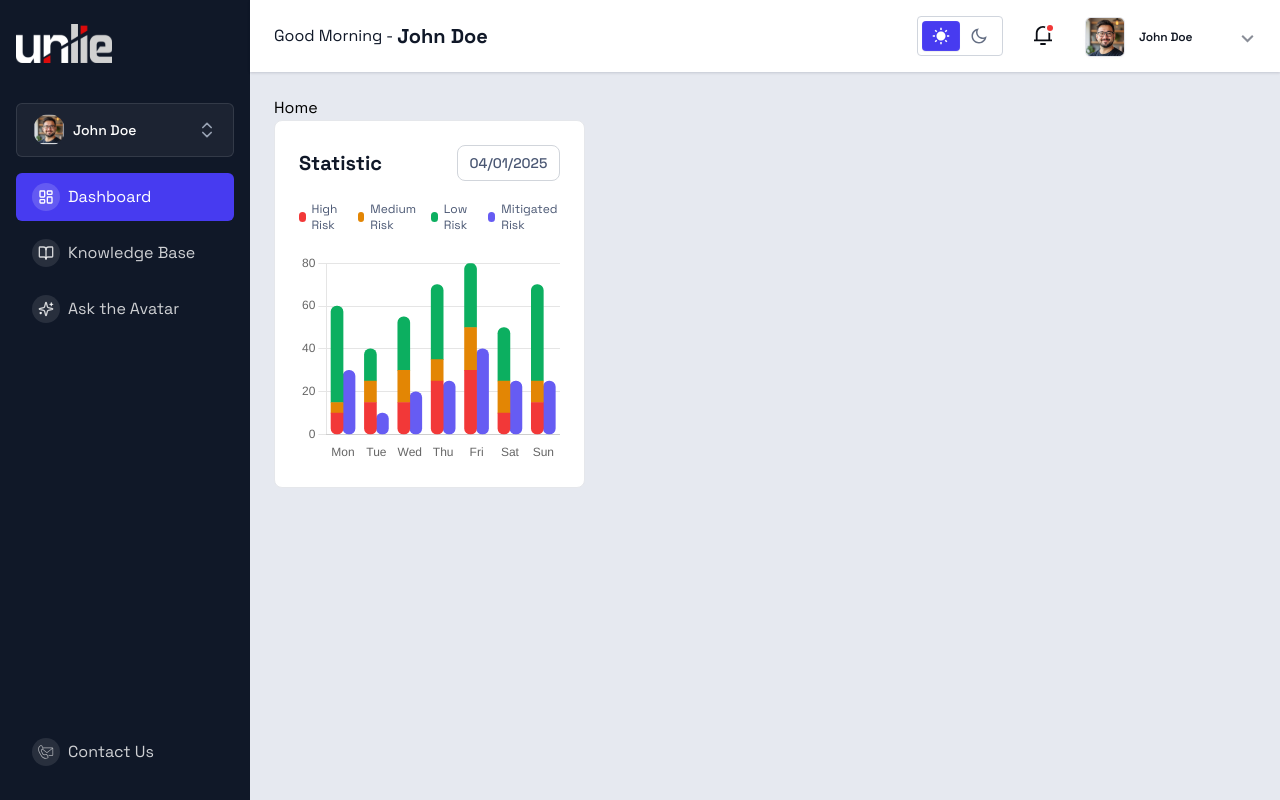
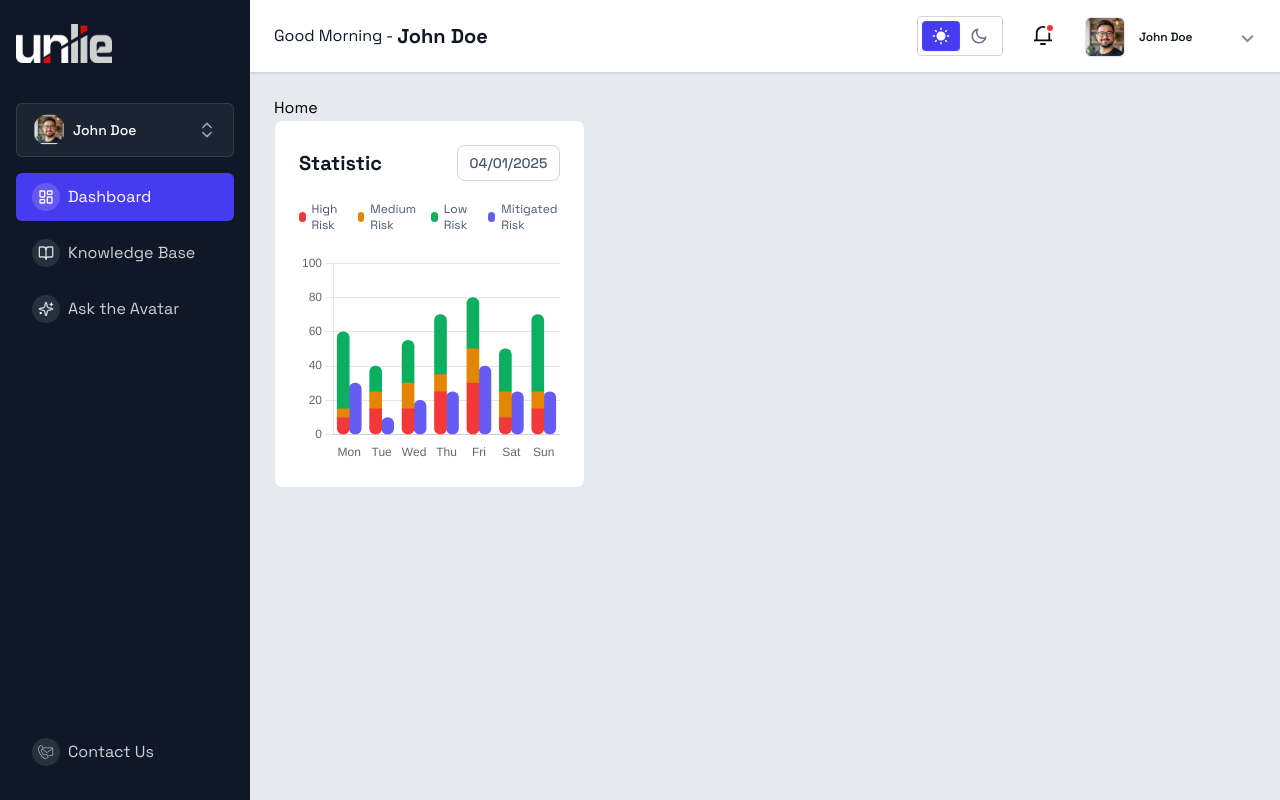
Before and after one commit to nur-it/react-un-lion-dashboard, a React (Vite) app: page / in a window 1280 px wide. Built offline with nearby package versions, Linux system fonts and the light colour scheme.

Commit message:
stacked bar chart done

```diff
--- a/src/components/screen/Home/StatisticEmotionAnalytics/StatisticChart.jsx
+++ b/src/components/screen/Home/StatisticEmotionAnalytics/StatisticChart.jsx
@@ -65,6 +65,16 @@ const StackedBarChart = () => {
       legend: {
         display: false,
       },
+      tooltip: {
+        callbacks: {
+          title: () => null,
+
+          label: (context) => context.raw,
+        },
+        displayColors: false,
+        caretPadding: 10,
+        yAlign: "bottom",
+      },
     },
     responsive: true,
     maintainAspectRatio: false,
@@ -81,7 +91,7 @@ const StackedBarChart = () => {
           stepSize: 20,
           callback: (value) => value,
         },
-        max: 80,
+        max: 100,
       },
     },
     barThickness: 12,
```
